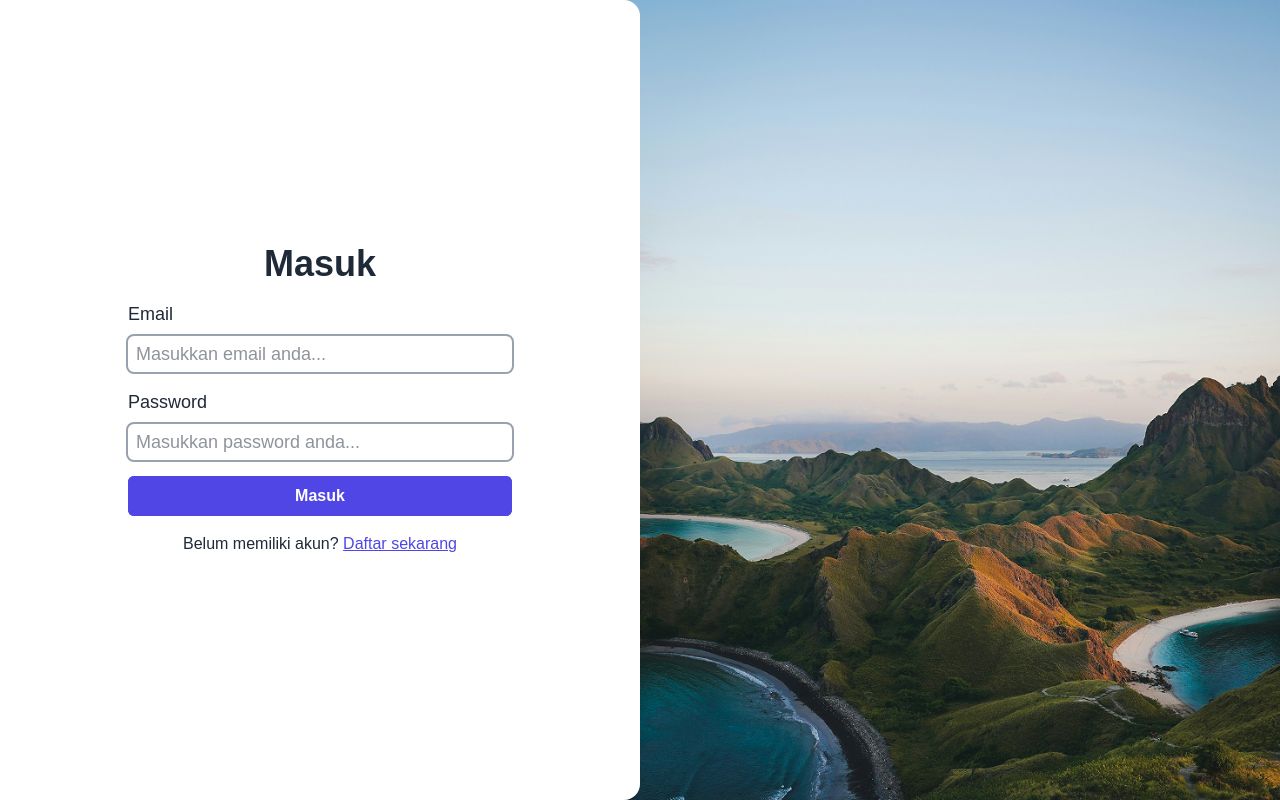
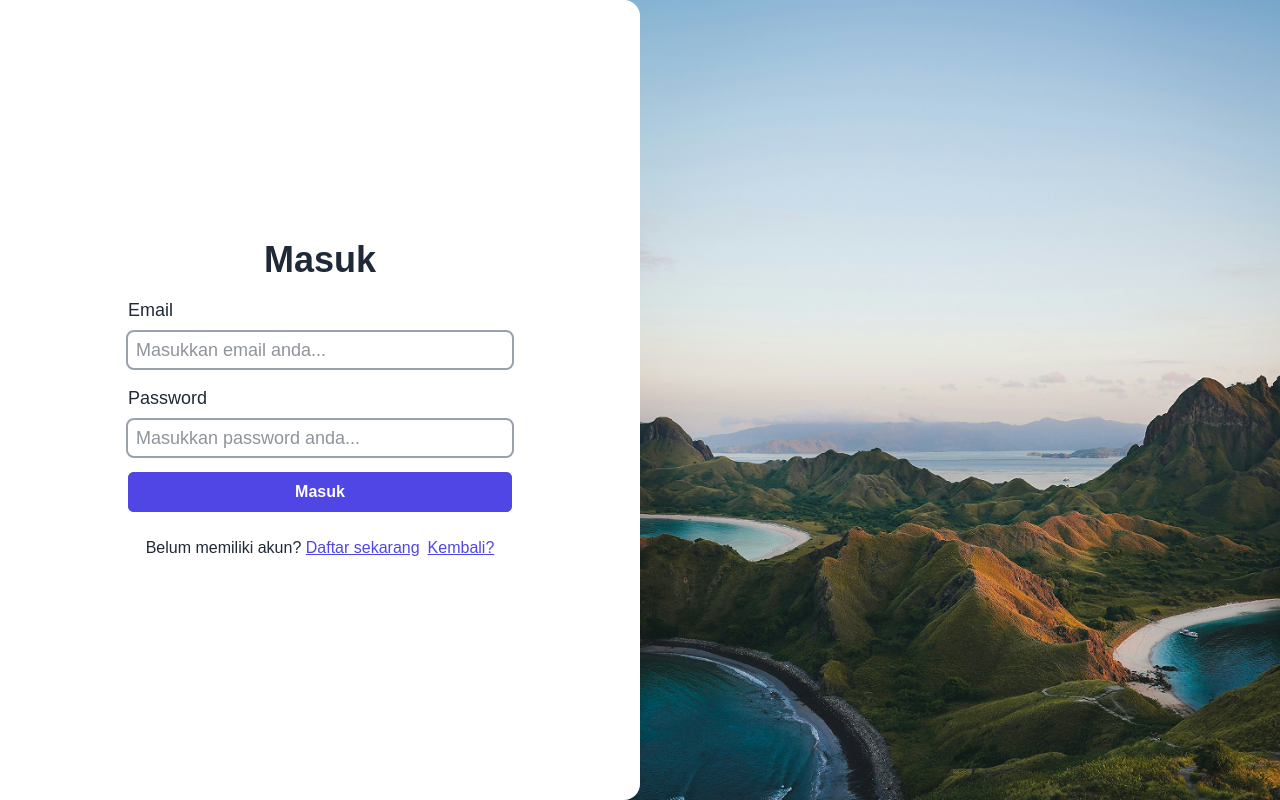
Before and after one commit to nyaivu/zerona-frontend, a Next.js app: page /auth/login in a window 1280 px wide. Built offline with nearby package versions, Linux system fonts and the light colour scheme; no server answers.

Commit message:
Add Back Button Home In Login And Register Form

```diff
--- a/src/components/LoginForm.tsx
+++ b/src/components/LoginForm.tsx
@@ -9,6 +9,7 @@ import TextInput from "@/components/TextInput";
 import { axiosInstance } from "@/utils/axios"; // Assuming this is client-side ready
 import { useSessionStore } from "@/stores/sessionStore";
 import { useRouter } from "next/navigation";
+
 
 // Define the type for the form data
 interface LoginFormData {
@@ -74,10 +75,16 @@ export default function LoginForm() {
   };
 
   return (
+
+
+
     <form
       onSubmit={handleSubmit}
       className="min-h-screen flex flex-col items-center justify-center gap-4 px-8 md:px-32 bg-background rounded-r-2xl overflow-hidden"
     >
+
+
+
       <h1 className="font-bold text-4xl">Masuk</h1>
       {/* Show loading state or error message */}
       {mutation.isPending && <p className="text-blue-500">Logging in...</p>}
@@ -97,7 +104,7 @@ export default function LoginForm() {
         placeholder="Masukkan password anda..."
       />
 
-      <div className="w-full flex flex-col items-center gap-4">
+      <div className="w-full flex flex-col items-center gap-6">
         {/* Submit button */}
         <button
           type="submit"
@@ -113,8 +120,13 @@ export default function LoginForm() {
           <Link href="/auth/register" className="text-primary underline">
             Daftar sekarang
           </Link>
+
+          <Link href="/" className="text-primary underline ml-2">
+            Kembali?
+          </Link>
         </p>
       </div>
     </form>
+
   );
 }
--- a/src/components/RegisterForm.tsx
+++ b/src/components/RegisterForm.tsx
@@ -160,6 +160,9 @@ export default function SignUpForm() {
           <Link href="/auth/login" className="text-primary underline">
             Masuk di sini
           </Link>
+          <Link href="/" className="text-primary underline ml-2">
+            Kembali?
+          </Link>
         </p>
       </div>
     </form>
```
